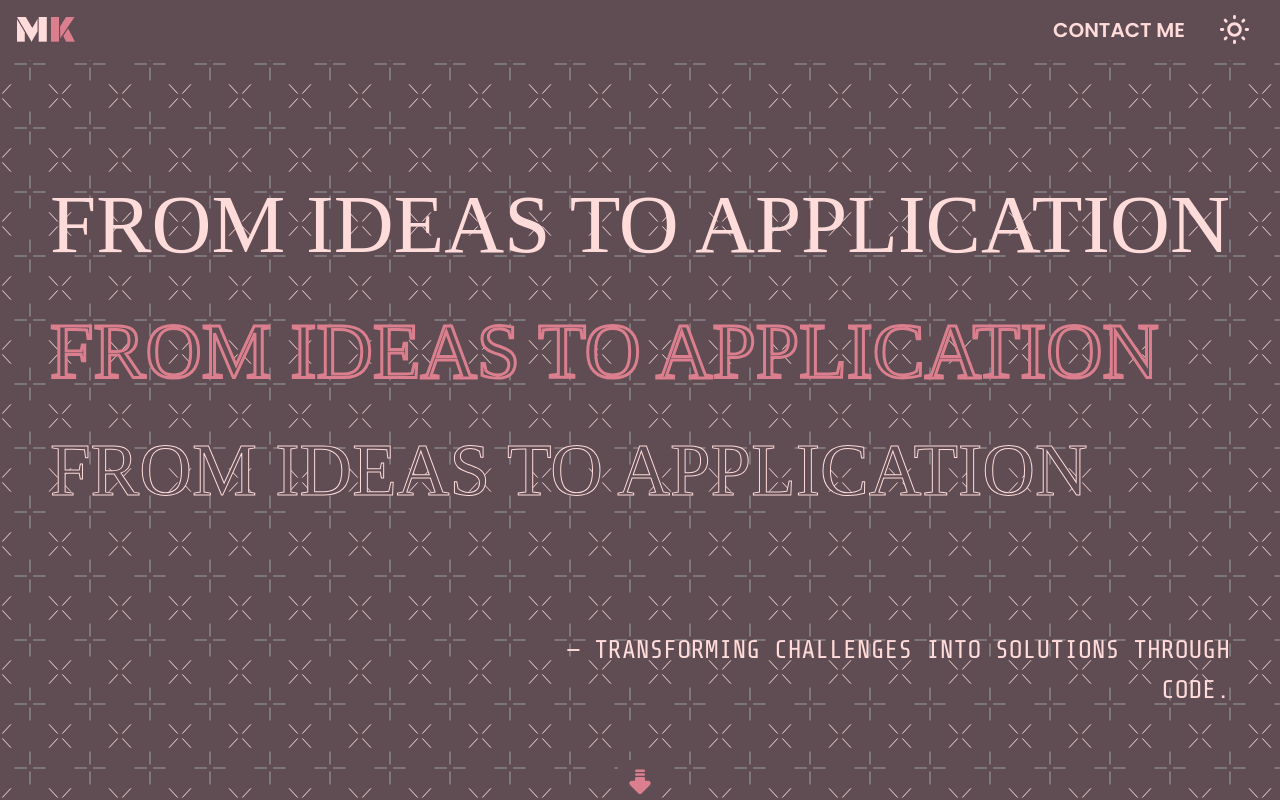
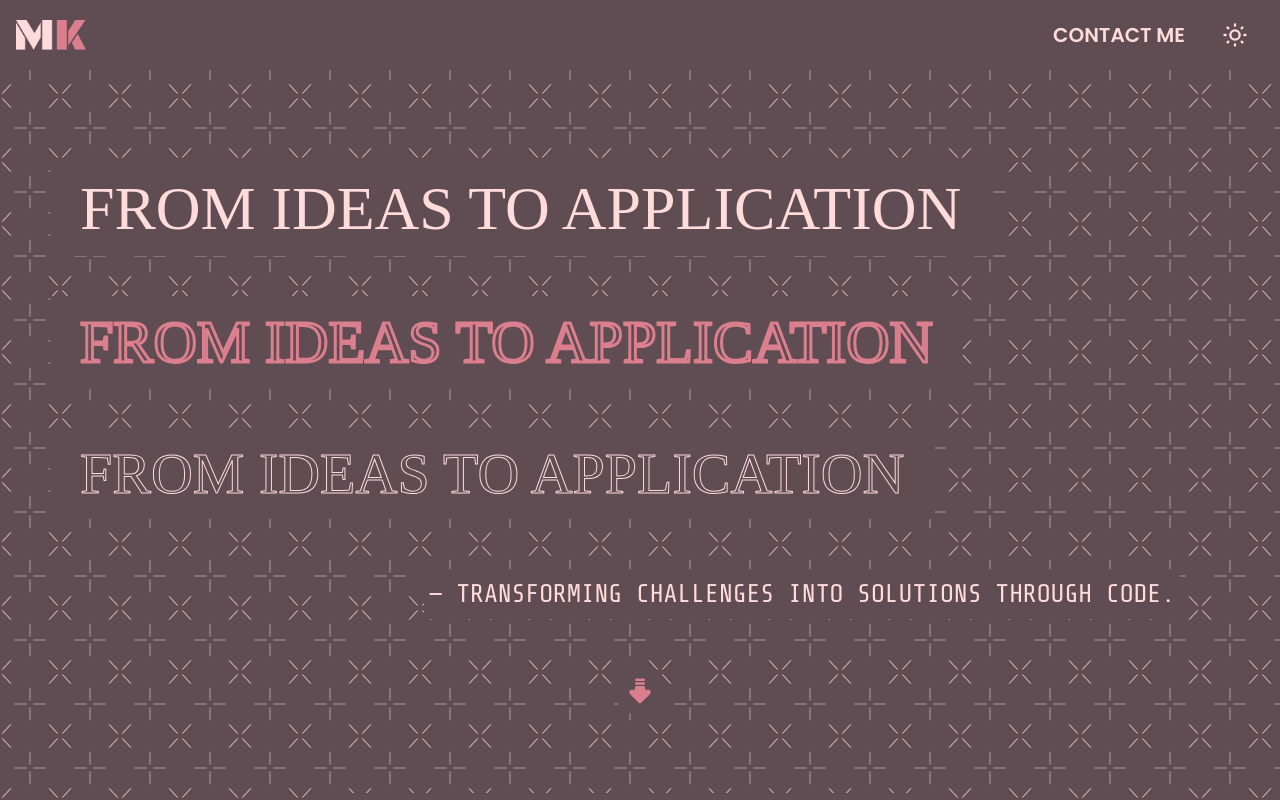
Before and after one commit to marjorie-portfolio/marjorie-portfolio-frontend, a React (Vite) app: page / in a window 1280 px wide. Shown: the top 800 px of the page. Built offline with nearby package versions, Linux system fonts and the light colour scheme; no server answers; a web font is replaced by a local one.

Commit message:
:modify (feat: HOME)
- header
- home
- responsiveness (mobile)

```diff
--- a/src/components/layout/Header.tsx
+++ b/src/components/layout/Header.tsx
@@ -1,6 +1,7 @@
-import { AppShell, ActionIcon, Flex, Image, Text, Button } from "@mantine/core";
-import { IconSun, IconMoon, IconMenu2 } from "@tabler/icons-react";
+import { AppShell, ActionIcon, Flex, Image, Text, Button, UnstyledButton } from "@mantine/core";
+import { IconSun, IconMoon } from "@tabler/icons-react";
 import { useTheme } from "../../context/ThemeContext";
+import { useMediaQuery } from "@mantine/hooks";
 import useAuthState from "../../store/useAuthStore";
 
 import MK_light from "../../assets/icons/MK_light.png";
@@ -12,56 +13,57 @@ type HeaderProps = {
 };
 
 export default function Header({ opened, onClick }: HeaderProps) {
+
+  const mobile = useMediaQuery("(max-width: 768px)");
+
   const { colors, mode, toggleTheme } = useTheme();
-
   const { isAuthenticated } = useAuthState();
 
-  console.log(mode);
   return (
     <AppShell.Header
       style={{
         borderBottom: `1px solid ${colors.bgBase}`,
+        height: mobile ? "50px" : "70px",
       }}
     >
-      <Flex h="100%" align="center" px="md" justify={"space-between"}>
-        <ActionIcon onClick={onClick} variant="transparent" size={60}>
-          <Image src={mode === "light" ? MK_light : MK_dark} />
-        </ActionIcon>
+      <Flex h="100%" w={"100vw"} align="center" px="md" pr="30px" justify="space-between">
+        <UnstyledButton onClick={onClick}>
+          <Image
+            src={mode === "light" ? MK_light : MK_dark}
+            h={mobile ? 25 : 30}
+            w="auto"
+            fit="contain"
+          />
+        </UnstyledButton>
 
-        <Flex align="center">
+        <Flex align="center" gap="md">
           {isAuthenticated ? (
             <Text c={colors.text}>Welcome Back Marj!</Text>
-          ) : (
+          ) : mobile ? ("") : (
             <Button
               variant="transparent"
-              ff={"Poppins"}
+              ff="Poppins"
               fw={600}
-              fz={20}
-              color={colors.text}
+              fz={mobile ? 15 : 20}
+              c={colors.text} // Updated from color to c
             >
               CONTACT ME
             </Button>
           )}
-
-          {mode === "dark" ? (
+          {!mobile &&
             <ActionIcon
               onClick={toggleTheme}
               variant="transparent"
-              color={colors.text}
-              size={60}
+              c={colors.text}
+              size={mobile ? 22 : 30}
+
             >
-              <IconSun size={35} stroke={2} />
-            </ActionIcon>
-          ) : (
-            <ActionIcon
-              onClick={toggleTheme}
-              variant="transparent"
-              color={colors.text}
-              size={50}
-            >
-              <IconMoon size={25} stroke={3} />
-            </ActionIcon>
-          )}
+              {mode === "dark" ? (
+                <IconSun size={28} stroke={2} />
+              ) : (
+                <IconMoon size={25} stroke={3} />
+              )}
+            </ActionIcon>}
         </Flex>
       </Flex>
     </AppShell.Header>
--- a/src/components/layout/MainLayout.tsx
+++ b/src/components/layout/MainLayout.tsx
@@ -1,6 +1,7 @@
 import { useDisclosure } from "@mantine/hooks";
 import { AppShell } from "@mantine/core";
 
+import { useMediaQuery } from "@mantine/hooks";
 import { useTheme } from "../../context/ThemeContext";
 
 import Header from "./Header";
@@ -9,14 +10,15 @@ import Main from "./Main";
 
 export default function MainLayout() {
   const [opened, { toggle }] = useDisclosure(false);
+   const mobile = useMediaQuery("(max-width: 768px)");
   const { colors,} = useTheme();
   return (
     <AppShell
     withBorder={false}
-      header={{ height: 60 }}
+      header={{ height: mobile ? 40 : 60 }}
       navbar={{
-        width: 300,
-        breakpoint: "sm",
+        width: mobile? 1: 300,
+        breakpoint: "xs",
         collapsed: { desktop: !opened, mobile: !opened },
       }}
       styles={{
@@ -33,6 +35,7 @@ export default function MainLayout() {
     >
       <Header opened={opened} onClick={() => toggle()} />
       <SideBar />
+
       <Main/>
     </AppShell>
   );
--- a/src/components/layout/SideBar.tsx
+++ b/src/components/layout/SideBar.tsx
@@ -1,5 +1,6 @@
-import { AppShell, Button } from "@mantine/core";
+import { AppShell, Button, Flex, ActionIcon, Text } from "@mantine/core";
 
+import { useMediaQuery } from "@mantine/hooks";
 import { useTheme } from "../../context/ThemeContext";
 import { useLogout } from "../../query/auth";
 import useAuthState from "../../store/useAuthStore";
@@ -7,20 +8,53 @@ import useAuthState from "../../store/useAuthStore";
 export default function SideBar() {
   const { colors } = useTheme();
 
+  const mobile = useMediaQuery("(max-width: 768px)");
+
   const logOut = useLogout()
-  const {logout } = useAuthState()
+  const { isAuthenticated } = useAuthState()
+  const { logout } = useAuthState()
 
-  const handleLogout = () =>  logOut.mutate(undefined,{
+
+  const handleLogout = () => logOut.mutate(undefined, {
     onSuccess: () => {
       logout()
     }
   })
   return (
     <AppShell.Navbar>
+      {mobile && (
+        <Button
+          variant="transparent"
+          ff="Poppins"
+          fw={600}
+          fz={mobile ? 15 : 20}
+          c={colors.text}
+        >
+          CONTACT ME
+        </Button>
+      )}
 
-      <Button variant="outline" color={colors.accPrimary} size="xs" w={"50%"} loading={logOut.isPending} onClick={handleLogout}>
+
+      {isAuthenticated ? (<Button
+        variant="outline"
+        color={colors.accPrimary}
+        size="xs" w={"50%"}
+        loading={logOut.isPending}
+        onClick={handleLogout}
+      >
         Sign Out
-      </Button>
+      </Button>) : (<Button
+        variant="outline"
+        color={colors.accPrimary}
+        size="xs" w={"50%"}
+        loading={logOut.isPending}
+        onClick={handleLogout}
+      >
+        Sign In
+      </Button>)}
+
+
+
     </AppShell.Navbar>
   );
 }
--- a/src/pages/dashboard/index.tsx
+++ b/src/pages/dashboard/index.tsx
@@ -14,6 +14,8 @@ const smallButtons = [
 export default function DashBoard() {
   const { colors } = useTheme();
   const mobile = useMediaQuery("(max-width: 768px)");
+
+
 
   return (
     <Box>
--- a/src/pages/home/components/GridImage.tsx
+++ b/src/pages/home/components/GridImage.tsx
@@ -1,12 +1,15 @@
 import { SimpleGrid, Paper, Container } from "@mantine/core";
+import { useMediaQuery } from "@mantine/hooks";
 
-export default function Home() {
+export default function GridImage({ data }: { data?: any }) {
+  const mobile = useMediaQuery("(max-width: 768px)");
+  console.log(data);
   return (
     <Container size="xl" py="xl" w="100%">
       <SimpleGrid cols={{ base: 1, md: 2 }} spacing="xl">
         {/* Left Column */}
         <div style={{ display: "flex", flexDirection: "column", gap: "1.5rem" }}>
-          <Paper p="md" radius="md" style={{ minHeight: 400 }}>
+          <Paper p="md" radius="md" style={{ minHeight: mobile? 250 : 400 }}>
             ABOUT ME
           </Paper>
           <Paper p="md" radius="md" style={{ minHeight: 250 }}>
--- a/src/pages/home/components/HomeTitle.tsx
+++ b/src/pages/home/components/HomeTitle.tsx
@@ -8,17 +8,23 @@ export default function HomeTitle() {
   const mobile = useMediaQuery("(max-width: 768px)");
 
   return (
-    <>
+    <Flex direction={"column"}>
       <Flex
         direction="column"
         my={mobile ? 80 : 50}
         align={mobile ? "center" : "flex-start"}
+
+        gap={mobile ? 0 : 40}
       >
         <Text
           ff="Climate Crisis"
           c={colors.text}
-          fz={83}
+          style={{
+            fontSize: "clamp(2.2rem, 5.5vw, 62px)",
+          }}
           ta={mobile ? "center" : "left"}
+          bg={colors.bgBase}
+          px={30}
         >
           FROM IDEAS TO APPLICATION
         </Text>
@@ -28,11 +34,12 @@ export default function HomeTitle() {
             <Text
               ff="Climate Crisis"
               c={colors.bgBase}
-              lh={1.6}
-              fz={78}
               style={{
                 WebkitTextStroke: `3px ${colors.accPrimary}`,
+                fontSize: "clamp(1rem, 5.5vw, 60px)",
               }}
+              bg={colors.bgBase}
+              px={30}
             >
               FROM IDEAS TO APPLICATION
             </Text>
@@ -40,11 +47,12 @@ export default function HomeTitle() {
             <Text
               ff="Climate Crisis"
               c={colors.bgBase}
-              lh={1.6}
-              fz={73}
               style={{
                 WebkitTextStroke: `1px ${colors.text}`,
+                fontSize: "clamp(1rem, 5.5vw, 58px)",
               }}
+              px={30}
+              bg={colors.bgBase}
             >
               FROM IDEAS TO APPLICATION
             </Text>
@@ -53,19 +61,20 @@ export default function HomeTitle() {
       </Flex>
 
 
-      <Flex justify="end" w={mobile ? 300 : "100%"}>
+      <Flex justify="end">
         <Text
           ff="Share Tech Mono"
           style={{
-            fontSize: "clamp(1rem, 2vw, 4.4rem)",
+            fontSize: "clamp(1rem, 2vw, 4rem)",
           }}
           c={colors.text}
-          ta="right"
-          maw={mobile ? "100%" : 700}
+          ta={mobile ? "center" : "right"}
+          bg={colors.bgBase} p={5}
+          mr={mobile ? 0 : 50}
         >
-          — TRANSFORMING CHALLENGES INTO SOLUTIONS THROUGH CODE.
+          {mobile ? "" : "— "}TRANSFORMING CHALLENGES INTO SOLUTIONS THROUGH CODE.
         </Text>
       </Flex>
-    </>
+    </Flex>
   );
 }
--- a/src/pages/home/index.tsx
+++ b/src/pages/home/index.tsx
@@ -2,6 +2,9 @@ import { Flex, ActionIcon } from "@mantine/core";
 import { useMediaQuery } from "@mantine/hooks";
 import { useNavigate } from "react-router-dom";
 import { IconArrowBigDownLinesFilled } from "@tabler/icons-react";
+
+import {useQuery} from "@tanstack/react-query";
+import { sectionQueries } from "../../query/sections";
 
 import { useTheme } from "../../context/ThemeContext";
 import useAuthState from "../../store/useAuthStore";
@@ -17,12 +20,15 @@ export default function Home() {
   const { isAuthenticated } = useAuthState();
   const mobile = useMediaQuery("(max-width: 768px)");
 
+    const { data: sections, isLoading, error } = useQuery(sectionQueries.all());
+
+
   return (
     <Flex
       direction="column"
-      p={mobile ? 0 : 50}
       align={mobile ? "center" : ""}
       gap={50}
+      p={mobile ? 0 : 50}
     >
       <HomeTitle />
 
@@ -34,7 +40,7 @@ export default function Home() {
 
       <Flex direction="column" gap={100}>
         <GridTitle />
-        <GridImage />
+        <GridImage data={sections} />
         <EndTitle
           onClick={() =>
             isAuthenticated ? navigate("/dashboard") : navigate("/sign-in")
--- /dev/null
+++ b/src/query/sections.ts
@@ -0,0 +1,13 @@
+import type {QueryOptions} from "@tanstack/react-query";
+import {fetchSections} from "../services/sections.ts";
+
+export const sectionsKey ={
+    all: ["sections"] as const,
+}
+
+export const sectionQueries = {
+    all: () => ({
+        queryKey: sectionsKey.all,
+        queryFn: fetchSections,
+    })
+}
--- /dev/null
+++ b/src/services/sections.ts
@@ -0,0 +1,6 @@
+import api from "./axios.ts";
+
+export async function fetchSections() {
+    const response = await api.get("/section");
+    return response.data;
+}
--- a/src/utils/pattern/plus4Pattern.ts
+++ b/src/utils/pattern/plus4Pattern.ts
@@ -4,8 +4,8 @@ export function createPlus4Pattern(
   secondary: string
 ) {
   const svg = `
-<svg xmlns="http://www.w3.org/2000/svg" width="32" height="32">
-  <rect width="100%" height="100%" fill="${background}"/>
+<svg xmlns="http://www.w3.org/2000/svg" width="32" height="32" >
+  <rect width="20%" height="20%" fill="${background}"/>
 
   <path
     fill="none"
```
Also changed, not shown: src/pages/home/components/GridTitle.tsx (+4 -4 lines).
